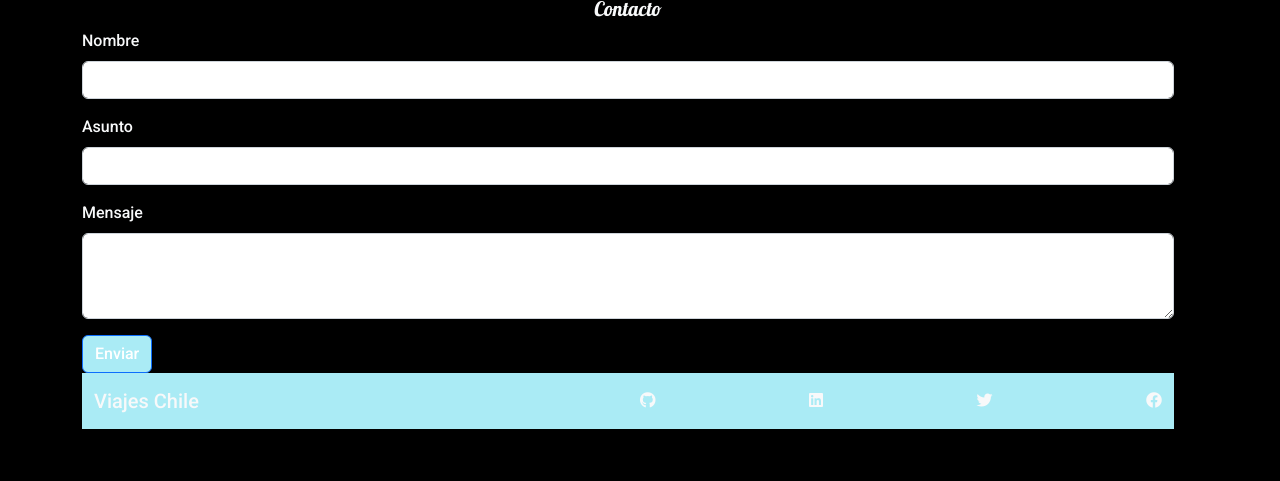
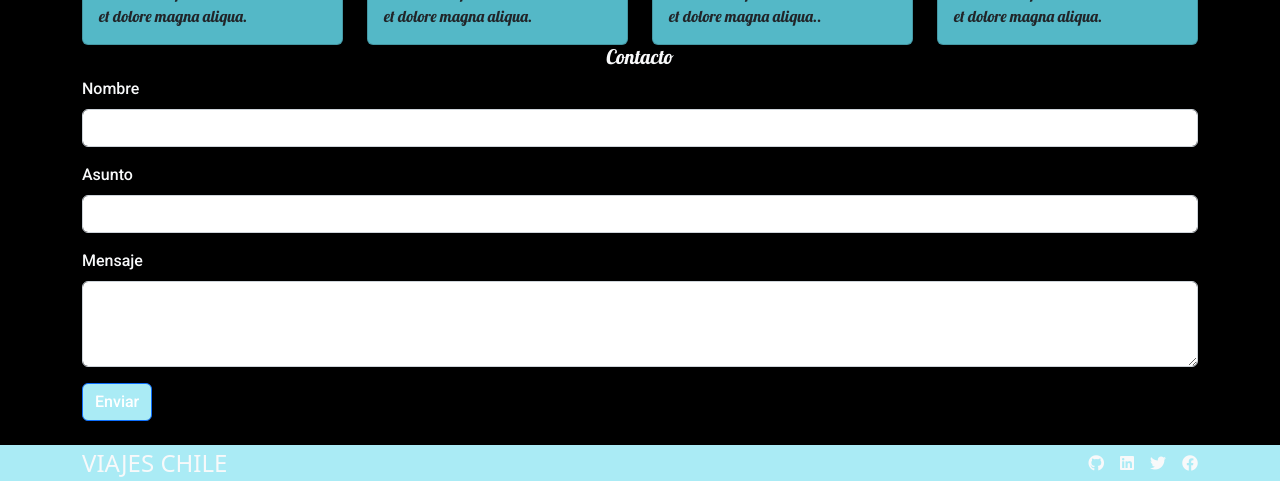
Before and after one commit to claudiaoyarce/claudiaoyarce.github.io, a plain HTML site: page index.html in a window 1280 px wide. Shown: the part 1823-2304 px from the top of the page. Before the commit the page ends 2252 px from the top, so only its background shows below. Drawn offline with nearby package versions, Linux system fonts and the light colour scheme.

Commit message:
cambio cuatro

```diff
--- a/assets/css/style.css
+++ b/assets/css/style.css
@@ -14,7 +14,13 @@
     display: flex;
     justify-content: center;
 }
+.celeste3{
 
+    /* este color puede ser modificado */
+    background:#aaebf5;
+
+
+}
 .celeste2{
     background:#54b8c7;
     font-family: 'Lobster', cursive;
@@ -44,3 +50,8 @@
 .parrafo {
     font-family: 'Roboto', sans-serif;
 }
+
+.iconos{
+    padding: 1%;
+    left: 235px;
+}
--- a/index.html
+++ b/index.html
@@ -15,7 +15,7 @@
 
 <body class="negro">
   <header>
-    <nav class="navbar fixed-top navbar-expand-lg">
+      <nav class="navbar fixed-top navbar-expand-lg">
         <div class="container Roboto">
           <a class="navbar-brand text-light" href="#"> <img src="assets/img/viajes.svg" width="50" height="20">Viajes Chile</a>
           <button class="navbar-toggler" type="button" data-bs-toggle="collapse" data-bs-target="#navbarSupportedContent" aria-controls="navbarSupportedContent" aria-expanded="false" aria-label="Toggle navigation">
@@ -65,6 +65,7 @@
       </div>
     </header>
 
+    <br>
     <div class="container negro1">
       <div class="row negro1">
             <h5 class="text-center titulo text-light">¿Quienes Somos?</h5>
@@ -92,7 +93,8 @@
               </div>
             </div>
           </div>
-
+        </div>
+    <br>
     <div class="row negro">
       <h5 class="text-center titulo text-light">Destacados</h5>
           <div class="col-sm-12 col-lg-3">
@@ -132,7 +134,7 @@
           </div>
         </div>
 
-
+      <br><br>
       <h5 class="text-center titulo text-light">Contacto</h5>
 
       <form>
@@ -150,31 +152,27 @@
         <textarea class="form-control" id="exampleFormControlTextarea1" rows="3"></textarea>
       </div>
         <button type="submit" class="btn btn-primary celeste1">Enviar</button>
+        <br>
       </form>
+    </div>
+  </div>
+  <footer id="footer" class="celeste3">
+    <div class="container">
+      <footer class="d-flex flex-wrap justify-content-between align-items-center">
+        <div class="col-md-4 d-flex align-items-center">
+            <span class="mb-3 mb-md-0 text-light fs-4">VIAJES CHILE</span>
+        </div>
+          <ul class="nav col-md-4 justify-content-end list-unstyled d-flex">
+              <li class="ms-3"><a class="text-muted" href="#"><i class="fab fa-github fa-1x text-xs mc-1 text-light" ></i></a></li>
+              <li class="ms-3"><a class="text-muted" href="#"><i class="fab fa-linkedin fa-1x text-xs mc-1 text-light"></i></a></li>
+              <li class="ms-3"><a class="text-muted" href="#"><i class="fab fa-twitter fa-1x text-xs mc-1 text-light"></i></a></li>
+              <li class="ms-3"><a class="text-muted" href="#"><i class="fab fa-facebook fa-1x text-xs mc-1 text-light"></i></a></li>
+        </ul>
+      </footer>
+    </div>
+  </footer>
 
 
-    <div>
-      <nav class="navbar navbar-expand-lg celeste1">
-         <div class="container-fluid celeste1 text-light">
-          <a class="navbar-brand text-light" href="#">Viajes Chile</a>
-    </div>
-        <div class="container text-light">
-            <a>
-              <i class="fab fa-github fa-1x" ></i>
-            </a>
-            <a>
-              <i class="fab fa-linkedin fa-1x"></i>
-            </a>
-            <a>
-              <i class="fab fa-twitter fa-1x" ></i>
-            </a>
-            <a>
-              <i class="fab fa-facebook fa-1x" ></i>
-            </a>
-        </div>
-      </nav>
-    </div>
-  </div>
     <script src="https://cdn.jsdelivr.net/npm/@popperjs/core@2.11.5/dist/umd/popper.min.js" integrity="sha384-Xe+8cL9oJa6tN/veChSP7q+mnSPaj5Bcu9mPX5F5xIGE0DVittaqT5lorf0EI7Vk" crossorigin="anonymous"></script>
     <script src="https://cdn.jsdelivr.net/npm/bootstrap@5.2.0/dist/js/bootstrap.min.js" integrity="sha384-ODmDIVzN+pFdexxHEHFBQH3/9/vQ9uori45z4JjnFsRydbmQbmL5t1tQ0culUzyK" crossorigin="anonymous"></script>
 
```
